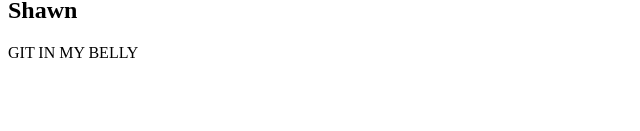
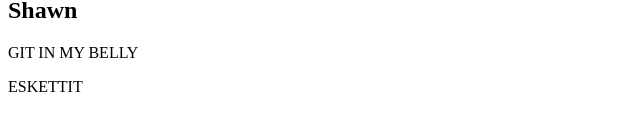
Before and after one commit to switsoeTechtonic/sentence-test, a plain HTML site: page index.html in a window 1280 px wide. Shown: the part 515-646 px from the top of the page, without its empty margins (0-640 px from the left). Drawn offline with Linux system fonts and the light colour scheme.

Commit message:
shawn second move

```diff
--- a/index.html
+++ b/index.html
@@ -21,5 +21,6 @@
     <p>mista mista... git me outta here</p>
     <h2>Shawn</h2>
     <p>GIT IN MY BELLY</p>
+    <p>ESKETTIT</p>
   </body>
 </html>
```
